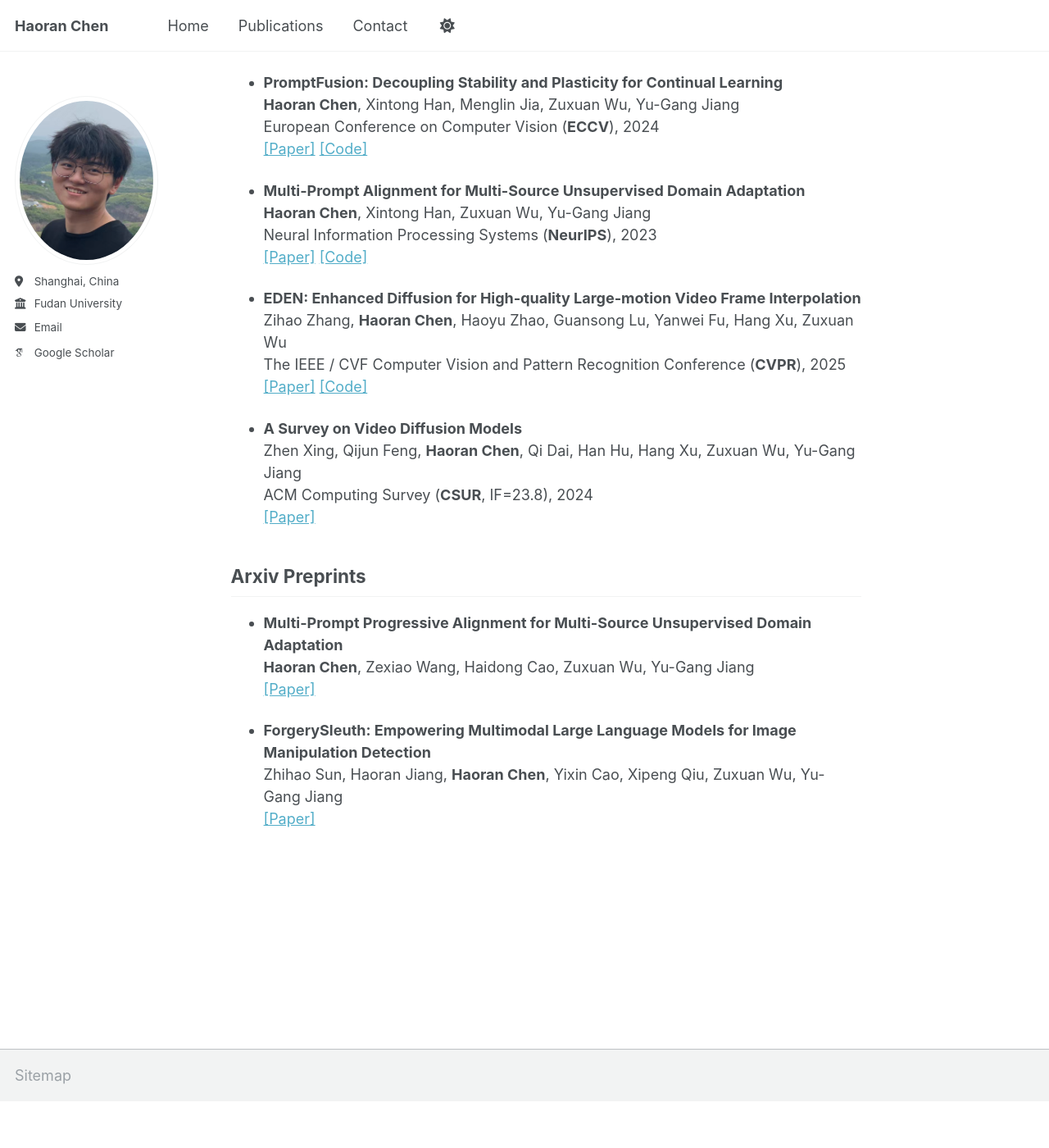
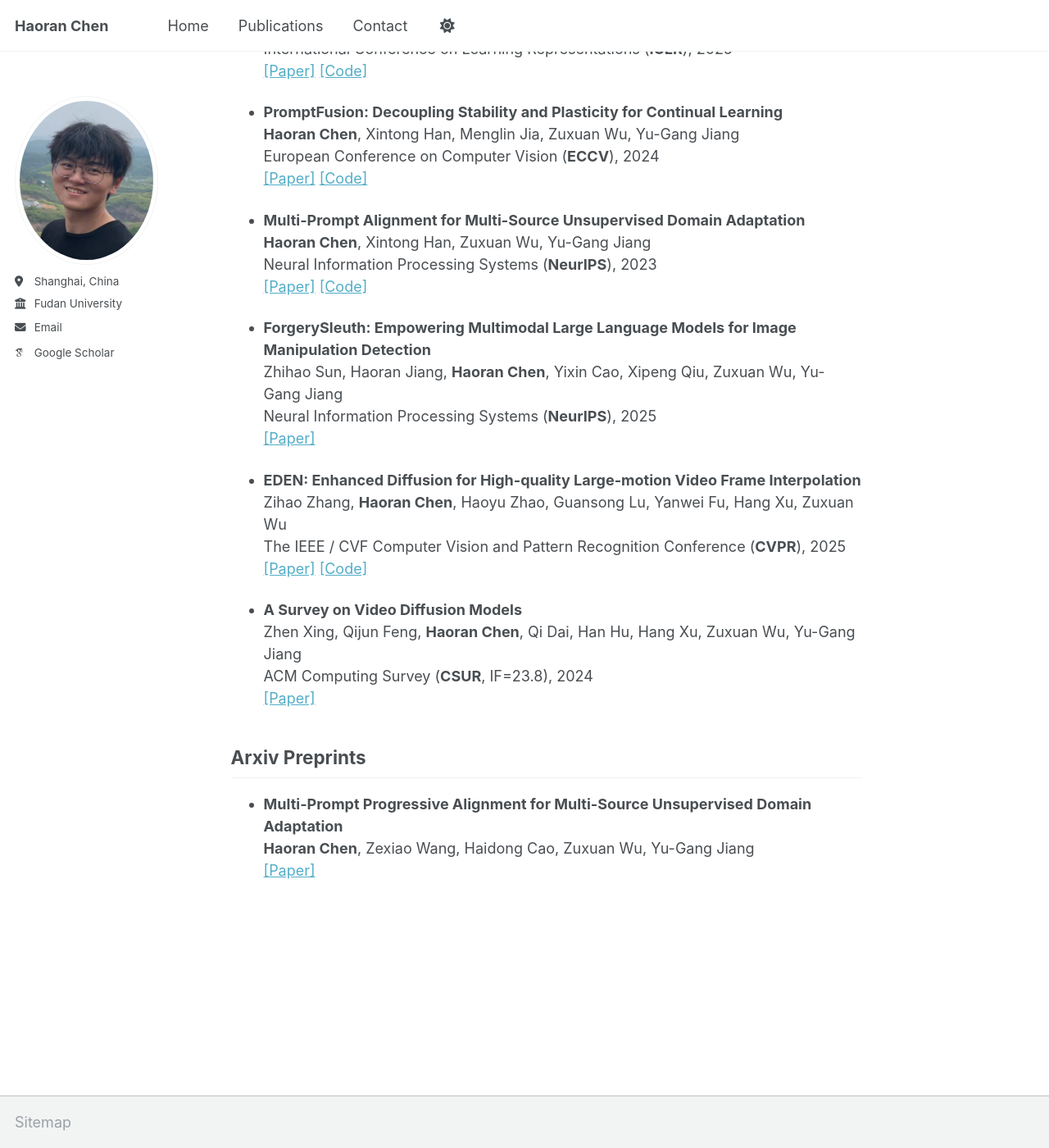
Before and after one commit to HaoranChen/haoranchen.github.io, a Jekyll site: the page built from _pages/about.md, in a window 1280 px wide and 1400 px high, scrolled down 881 px. Shown: the whole window at 82% size. Built offline with Jekyll 4.4.1, drawn with Linux system fonts in a browser that asks for light colours; some web fonts are replaced; before the commit the page ends 2224 px from its top, so only the background shows below that; part of the change alters nothing that is shown; some of the changed text lies outside the part shown.

Commit message:
Update about.md

```diff
--- a/_pages/about.md
+++ b/_pages/about.md
@@ -13,6 +13,7 @@ I am a Ph.D. Candidate at the School of Computer Science, Fudan University, wher
 
 ## News
 
+- **2025.09**: One paper accepted at NeurIPS 2025!
 - **2025.06**: One paper accepted at ICCV 2025!
 - **2025.02**: One paper accepted at CVPR 2025!
 - **2025.01**: One paper accepted at ICLR 2025!
@@ -47,6 +48,10 @@ I am a Ph.D. Candidate at the School of Computer Science, Fudan University, wher
   Neural Information Processing Systems (**NeurIPS**), 2023
   [\[Paper\]](https://arxiv.org/abs/2209.15210) [\[Code\]](https://github.com/HaoranChen/Multi-Prompt-Alignment-for-MSUDA)
 
+- **ForgerySleuth: Empowering Multimodal Large Language Models for Image Manipulation Detection**
+  Zhihao Sun, Haoran Jiang, **Haoran Chen**, Yixin Cao, Xipeng Qiu, Zuxuan Wu, Yu-Gang Jiang
+  Neural Information Processing Systems (**NeurIPS**), 2025
+  [\[Paper\]](https://arxiv.org/abs/2411.19466)
 
 
 - **EDEN: Enhanced Diffusion for High-quality Large-motion Video Frame Interpolation**
@@ -66,7 +71,3 @@ I am a Ph.D. Candidate at the School of Computer Science, Fudan University, wher
 - **Multi-Prompt Progressive Alignment for Multi-Source Unsupervised Domain Adaptation**
   **Haoran Chen**, Zexiao Wang, Haidong Cao, Zuxuan Wu, Yu-Gang Jiang
   [\[Paper\]](https://arxiv.org/abs/2507.23373)
-
-- **ForgerySleuth: Empowering Multimodal Large Language Models for Image Manipulation Detection**
-  Zhihao Sun, Haoran Jiang, **Haoran Chen**, Yixin Cao, Xipeng Qiu, Zuxuan Wu, Yu-Gang Jiang
-  [\[Paper\]](https://arxiv.org/abs/2411.19466)
```
